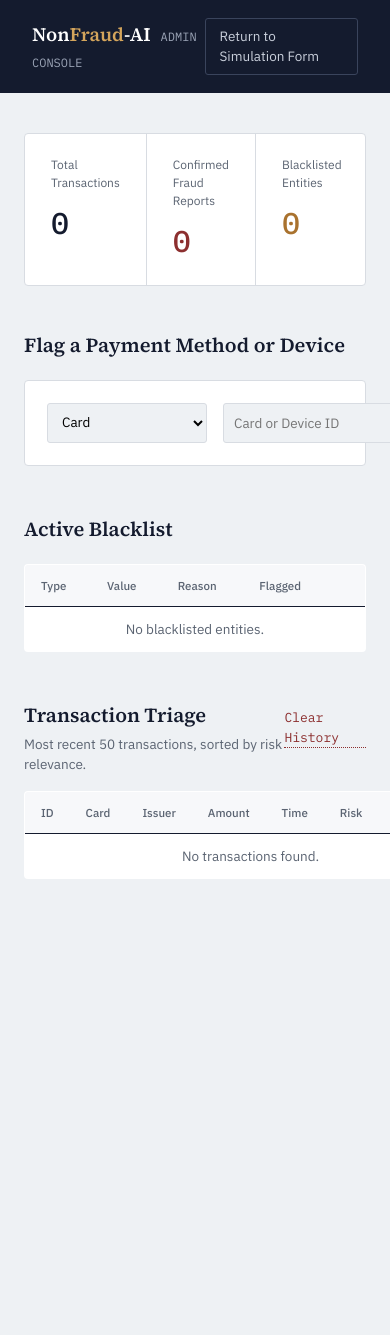
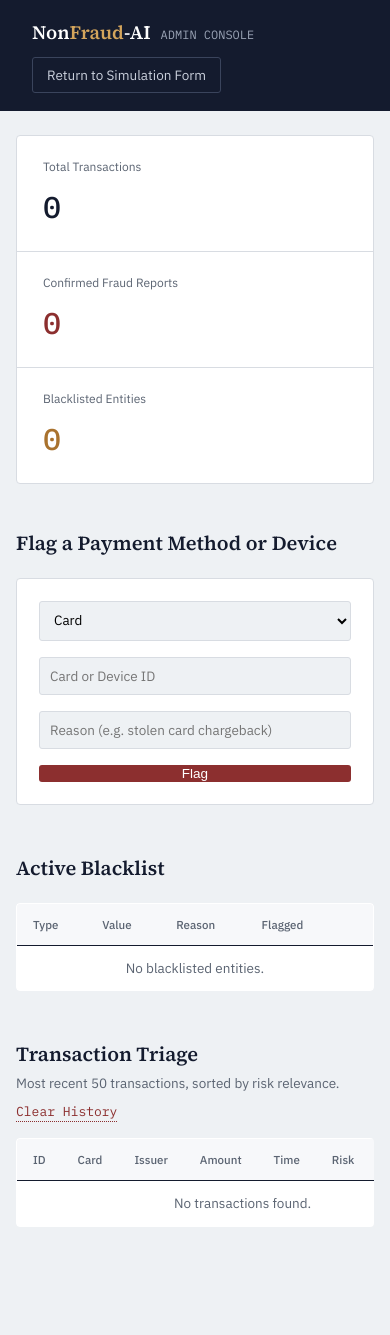
Before and after one commit to brownskreytor-a11y/nonfraud-ai, a Flask app: page /admin in a window 390 px wide; the page is wider, and only the part inside the window is pictured. Before the commit the page ends 879 px from the top of that part, so only its background shows below. Run offline with Flask 3, Linux system fonts and the light colour scheme; the visitor is signed in with stand-in values (Sample User, id 1); data that the repository does not hold is empty.

Commit message:
Land on admin dashboard, link to transaction form, fix mobile layout

```diff
--- a/app.py
+++ b/app.py
@@ -164,7 +164,16 @@ MODEL_PATH = "model.pkl"
 model = joblib.load(MODEL_PATH) if os.path.exists(MODEL_PATH) else None
 
 @app.route('/', methods=['GET'])
-def index():
+def home():
+    # Root URL now lands on the admin area: straight to the dashboard if
+    # already signed in, otherwise the login page. The transaction
+    # simulation form lives at /intake and is linked from there.
+    if session.get('admin_logged_in'):
+        return redirect(url_for('admin_dashboard'))
+    return redirect(url_for('admin_login'))
+
+@app.route('/intake', methods=['GET'])
+def transaction_intake():
     init_db()
     conn = sqlite3.connect(DB_NAME)
     cursor = conn.cursor()
@@ -256,7 +265,7 @@ def predict():
     conn.commit()
     conn.close()
 
-    return redirect(url_for('index'))
+    return redirect(url_for('transaction_intake'))
 
 @app.route('/api/evaluate', methods=['POST'])
 def api_evaluate():
--- a/templates/admin.html
+++ b/templates/admin.html
@@ -2,6 +2,7 @@
 <html lang="en">
 <head>
     <meta charset="UTF-8">
+    <meta name="viewport" content="width=device-width, initial-scale=1.0">
     <title>NonFraud-AI | Admin</title>
     <link rel="preconnect" href="https://fonts.googleapis.com">
     <link href="https://fonts.googleapis.com/css2?family=Source+Serif+4:opsz,wght@8..60,500;8..60,600&family=IBM+Plex+Sans:wght@400;500;600&family=IBM+Plex+Mono:wght@400;500&display=swap" rel="stylesheet">
@@ -32,8 +33,10 @@
             color: white;
             padding: 18px 32px;
             display: flex;
+            flex-wrap: wrap;
             justify-content: space-between;
             align-items: center;
+            gap: 10px;
         }
         .topbar .wordmark { font-family: 'Source Serif 4', serif; font-weight: 600; font-size: 19px; }
         .topbar .wordmark span { color: #D4A55C; }
@@ -156,6 +159,17 @@
         .status-flagged { background: #F6E9E9; color: var(--danger); }
         .status-reported { background: #E7E8EB; color: var(--ink); }
 
+        .table-scroll { overflow-x: auto; border-radius: 4px; }
+
+        @media (max-width: 760px) {
+            .wrap { padding: 24px 16px 60px; }
+            .metric-strip { flex-direction: column; }
+            .metric { border-right: none; border-bottom: 1px solid var(--hairline); }
+            .metric:last-child { border-bottom: none; }
+            form.flag-form { grid-template-columns: 1fr; }
+            .section-head { flex-direction: column; align-items: flex-start; gap: 8px; }
+        }
+
         .row-actions { display: flex; gap: 6px; }
         .btn-mini {
             border: 1px solid var(--hairline);
@@ -176,7 +190,7 @@
 <body>
     <div class="topbar">
         <div><span class="wordmark">Non<span>Fraud</span>-AI</span><span class="role-tag">ADMIN CONSOLE</span></div>
-        <a href="{{ url_for('index') }}">Return to Simulation Form</a>
+        <a href="{{ url_for('transaction_intake') }}">Return to Simulation Form</a>
     </div>
 
     <div class="wrap">
@@ -214,6 +228,7 @@
             <div class="section-head">
                 <h2 class="section-title">Active Blacklist</h2>
             </div>
+            <div class="table-scroll">
                 <table class="ledger">
                     <thead>
                         <tr><th>Type</th><th>Value</th><th>Reason</th><th>Flagged</th><th></th></tr>
@@ -237,6 +252,7 @@
                         {% endfor %}
                     </tbody>
                 </table>
+            </div>
         </section>
 
         <section>
@@ -247,6 +263,7 @@
                 </div>
                 <a href="{{ url_for('clear_history') }}" class="text-action" onclick="return confirm('Clear all transaction logs? This cannot be undone.');">Clear History</a>
             </div>
+            <div class="table-scroll">
                 <table class="ledger">
                     <thead>
                         <tr>
@@ -305,6 +322,7 @@
                         {% endfor %}
                     </tbody>
                 </table>
+            </div>
         </section>
     </div>
 </body>
```
Also changed, not shown: templates/index.html (+15 -1 lines), templates/login.html (+8 -2 lines). Lines whose indentation alone changed are shown as unchanged.
